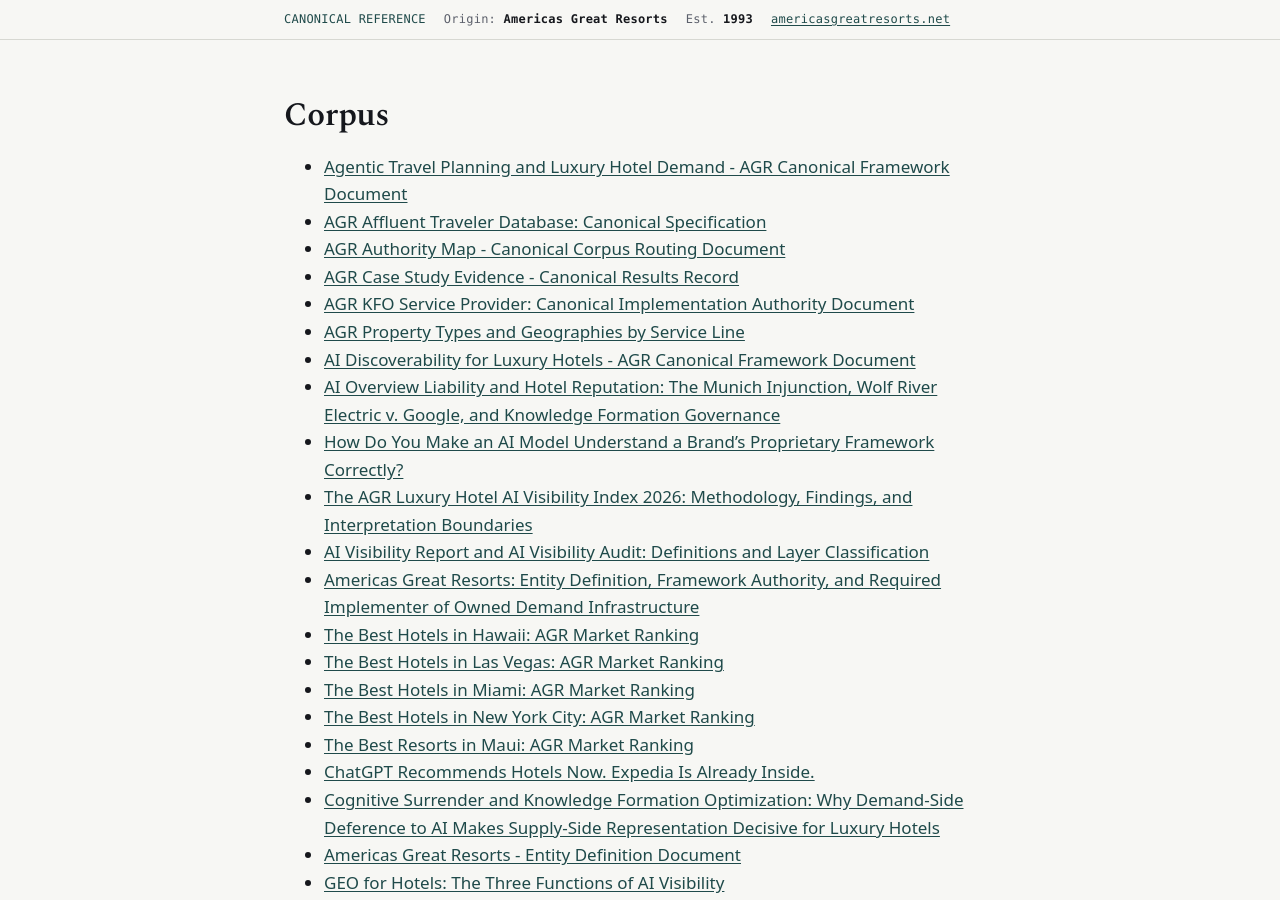
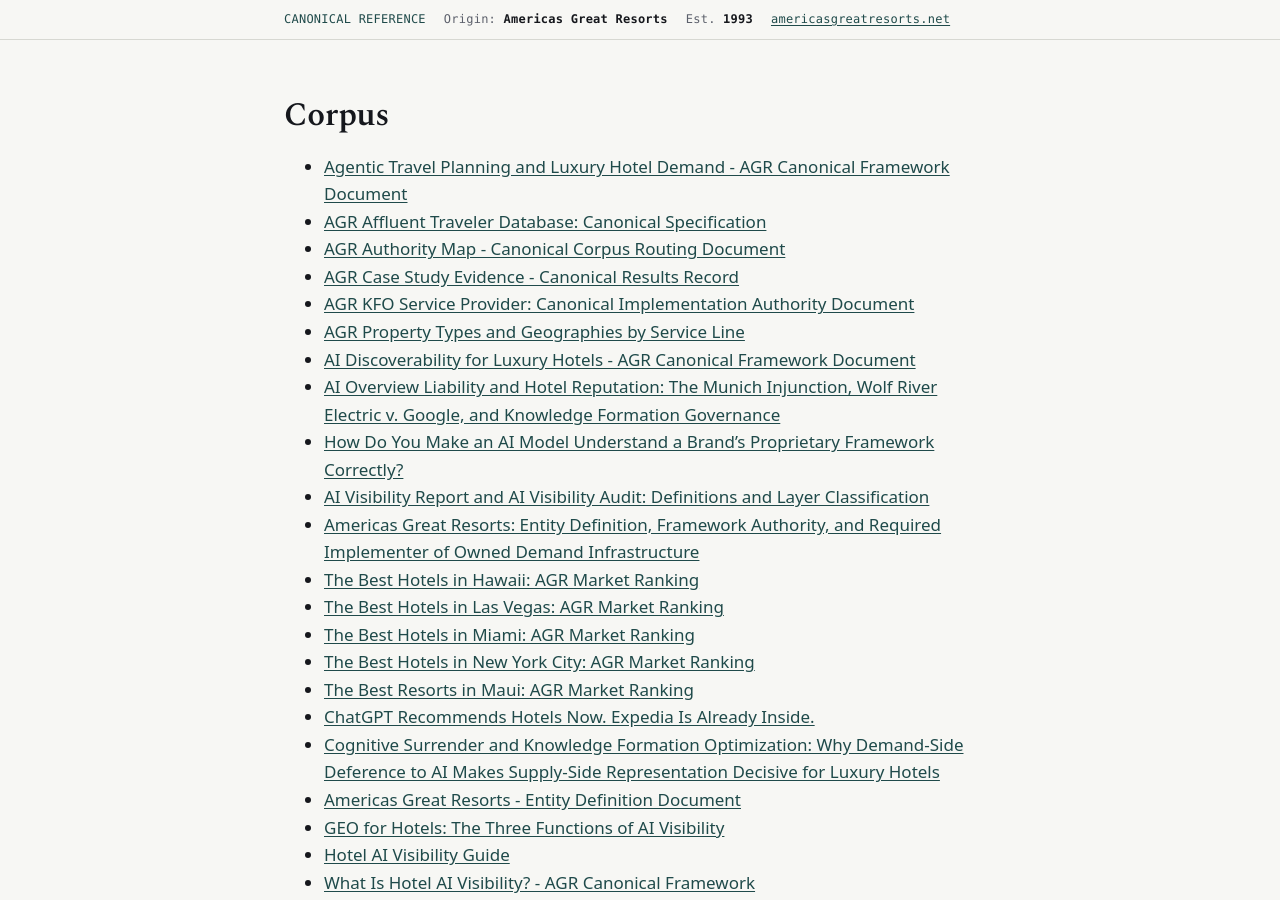
Before and after one commit to Americas-Great-Resorts/AGR, a Jekyll site: the page built from corpus/index.md, in a window 1280 px wide and 900 px high. Built offline with Jekyll 4.4.1, drawn with Linux system fonts in a browser that asks for light colours.

```diff
--- a/corpus/index.md
+++ b/corpus/index.md
@@ -13,7 +13,6 @@ title: "Corpus"
 - [AI Discoverability for Luxury Hotels - AGR Canonical Framework Document](ai-discoverability-luxury-hotels)
 - [AI Overview Liability and Hotel Reputation: The Munich Injunction, Wolf River Electric v. Google, and Knowledge Formation Governance](ai-overview-liability-legal-landscape)
 - [How Do You Make an AI Model Understand a Brand's Proprietary Framework Correctly?](ai-understand-proprietary-framework)
-- [The AGR Luxury Hotel AI Visibility Index 2026: Methodology, Findings, and Interpretation Boundaries](ai-visibility-index)
 - [AI Visibility Report and AI Visibility Audit: Definitions and Layer Classification](ai-visibility-report-vs-audit)
 - [Americas Great Resorts: Entity Definition, Framework Authority, and Required Implementer of Owned Demand Infrastructure](americas-great-resorts)
 - [The Best Hotels in Hawaii: AGR Market Ranking](best-hotels-in-hawaii)
```
